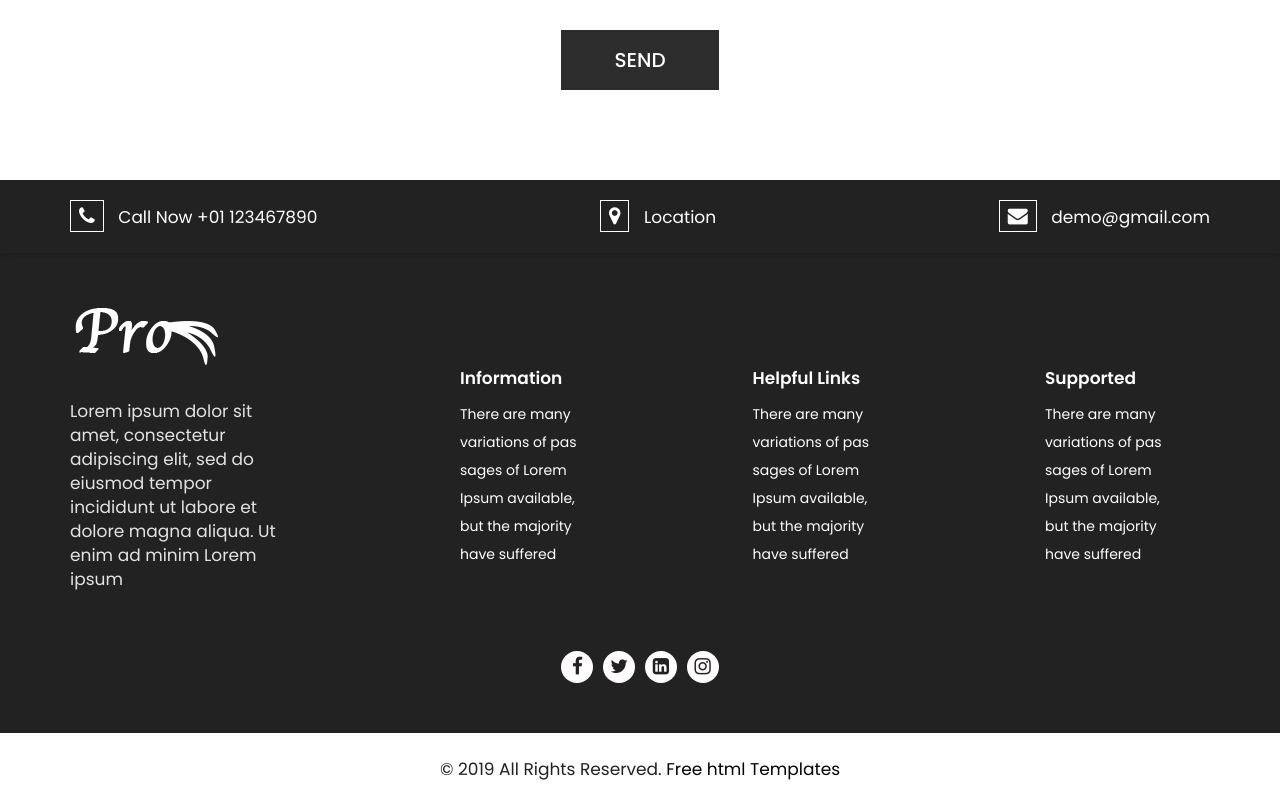
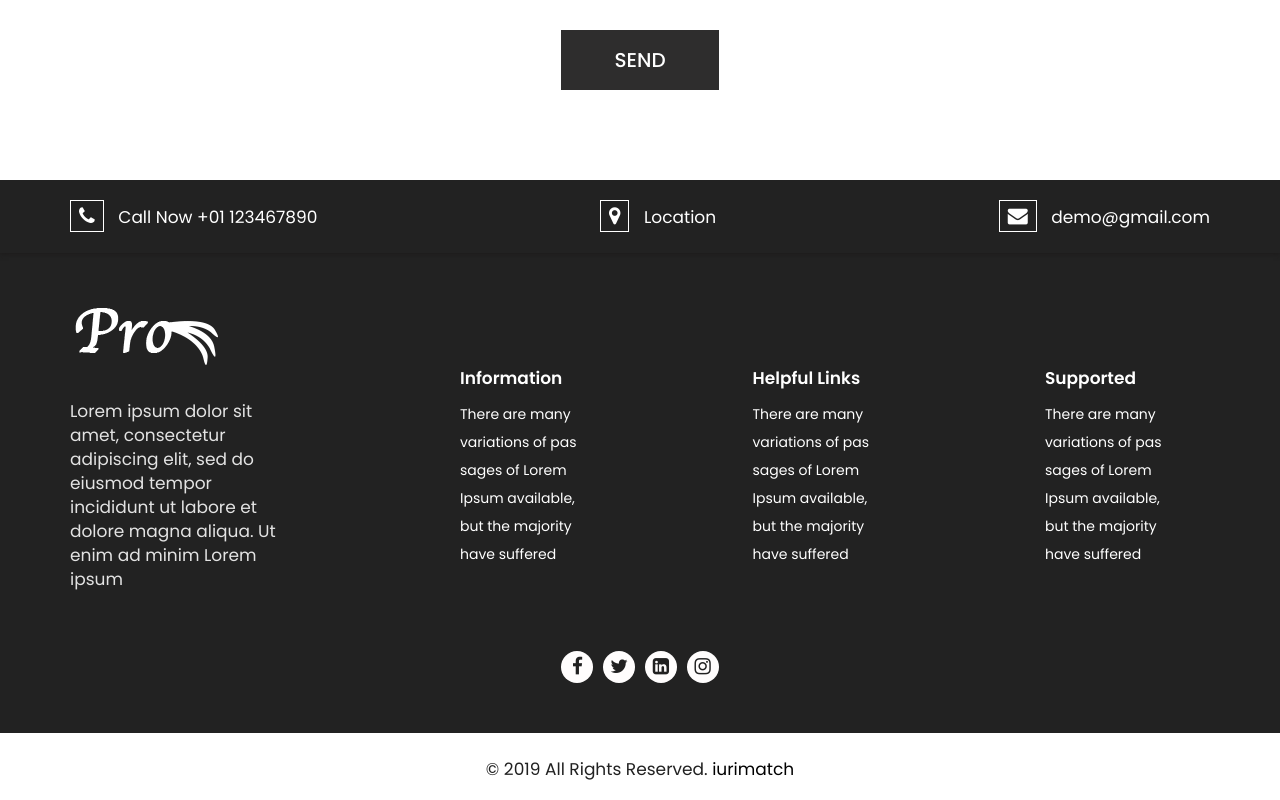
Before and after one commit to iurimatch/Body-Builder-Protien, a plain HTML site: page index.html in a window 1280 px wide. Shown: the part 3749-4549 px from the top of the page. Drawn offline with nearby package versions, Linux system fonts and the light colour scheme; a web font is replaced by a local one.

Commit message:
Update index.html

```diff
--- a/index.html
+++ b/index.html
@@ -368,7 +368,7 @@
                <div class="container">
                   <div class="row">
                      <div class="col-md-10 offset-md-1">
-                        <p>© 2019 All Rights Reserved.<a href="https://html.design/"> Free html Templates</a></p>
+                        <p>© 2019 All Rights Reserved.<a href="https://github.com/iurimatch"> iurimatch</a></p>
                      </div>
                   </div>
                </div>
```
